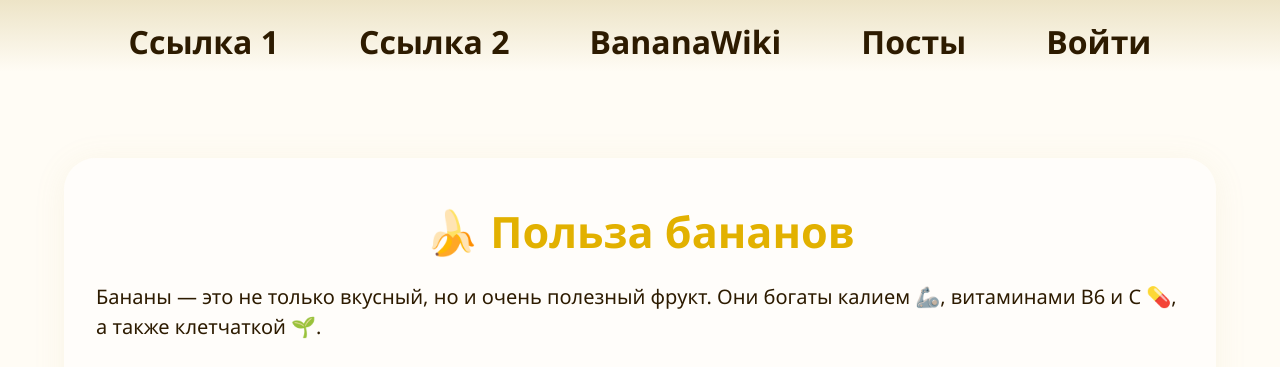
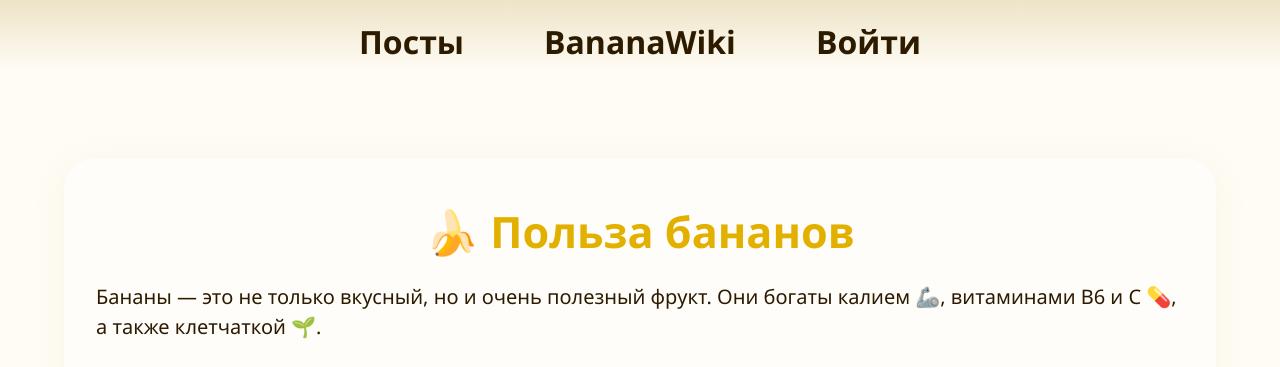
Before and after one commit to Regalse/vibe-coding-finale, a Django app: page / in a window 1280 px wide. Shown: the top 367 px of the page. Run offline with Django 5.2, Linux system fonts and the light colour scheme.

Commit message:
updated header

```diff
--- a/website/app/templates/base.html
+++ b/website/app/templates/base.html
@@ -13,10 +13,8 @@
     <header>
         <nav>
             <ul style="display: flex; justify-content: center; align-items: center; list-style: none; padding: 0; gap: 30px;">
-                <li><a href="#">Ссылка 1</a></li>
-                <li><a href="#">Ссылка 2</a></li>
+                <li><a href="/threads/">Посты</a></li>
                 <li><a href="/">BananaWiki</a></li>
-                <li><a href="/threads/">Посты</a></li>
                 <li>
                     {% if user.is_authenticated %}
                         <a href="/profile/">{{ user.username }}</a>
```
